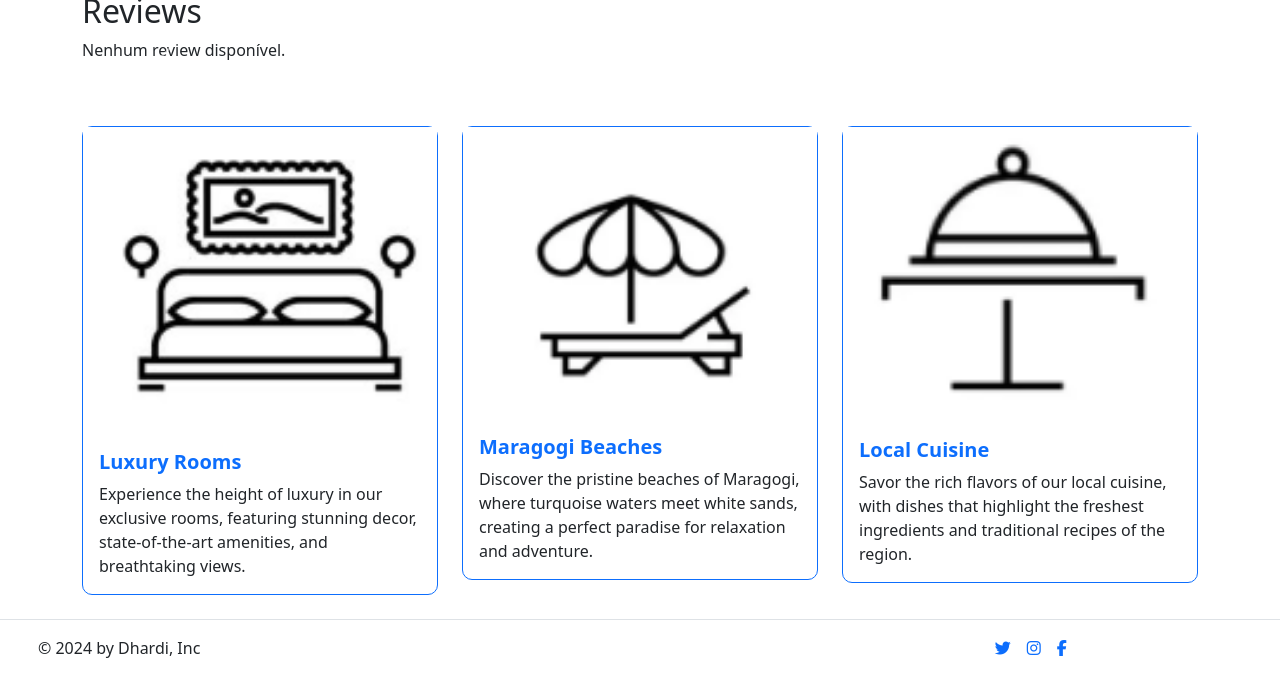
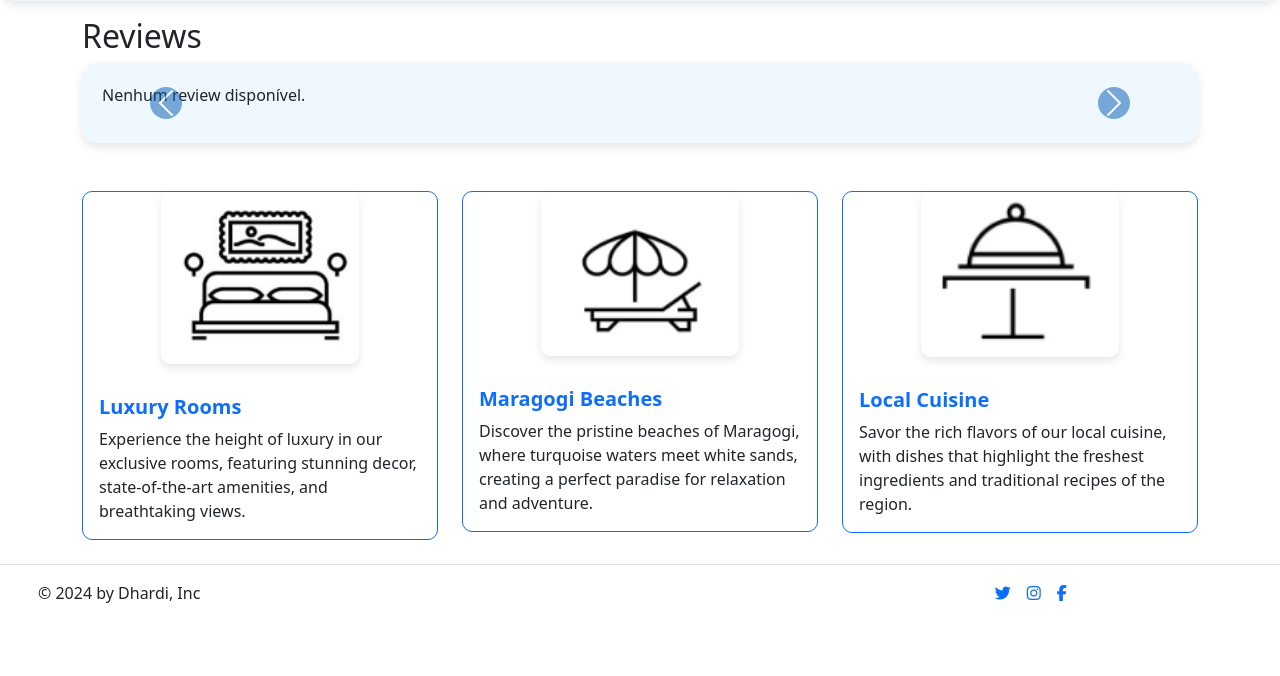
Before and after one commit to dhardi/hoteljeri, a Django app: page / in a window 1280 px wide. Shown: the part 616-1292 px from the top of the page. After the commit the page ends 1219 px from the top, so only its background shows below. Run offline with Django 4.2, Linux system fonts and the light colour scheme; data that the repository does not hold is empty; some libraries are stand-ins or nearby versions.

Commit message:
add style on land page

```diff
--- a/rooms/templates/rooms/index.html
+++ b/rooms/templates/rooms/index.html
@@ -122,7 +122,9 @@
   <div class="row">
     <div class="col-md-4">
       <div class="card">
-        <img src="{% static 'image/room.PNG' %}" class="card-img-top img-fluid" alt="Luxury Rooms">
+        <div class="image-container">
+          <img src="{% static 'image/room.PNG' %}" class="card-img-top custom-card-img" alt="Luxury Rooms">
+        </div>
         <div class="card-body">
           <h5 class="card-title">Luxury Rooms</h5>
           <p class="card-text">Experience the height of luxury in our exclusive rooms, featuring stunning decor, state-of-the-art amenities, and breathtaking views.</p>
@@ -131,7 +133,9 @@
     </div>
     <div class="col-md-4">
       <div class="card">
-        <img src="{% static 'image/beach.PNG' %}" class="card-img-top img-fluid" alt="Maragogi Beaches">
+        <div class="image-container">
+          <img src="{% static 'image/beach.PNG' %}" class="card-img-top custom-card-img" alt="Maragogi Beaches">
+        </div>
         <div class="card-body">
           <h5 class="card-title">Maragogi Beaches</h5>
           <p class="card-text">Discover the pristine beaches of Maragogi, where turquoise waters meet white sands, creating a perfect paradise for relaxation and adventure.</p>
@@ -140,7 +144,9 @@
     </div>
     <div class="col-md-4">
       <div class="card">
-        <img src="{% static 'image/resaurant.PNG' %}" class="card-img-top img-fluid" alt="Local Cuisine">
+        <div class="image-container">
+          <img src="{% static 'image/resaurant.PNG' %}" class="card-img-top custom-card-img" alt="Local Cuisine">
+        </div>
         <div class="card-body">
           <h5 class="card-title">Local Cuisine</h5>
           <p class="card-text">Savor the rich flavors of our local cuisine, with dishes that highlight the freshest ingredients and traditional recipes of the region.</p>
--- a/static/css/style.css
+++ b/static/css/style.css
@@ -50,3 +50,65 @@
     color: #0b5ed7;
     text-decoration: underline;
 }
+
+.custom-card-img {
+    width: 56%;
+    max-height: 200px; /* Limita a altura máxima da imagem */
+    object-fit: cover; /* Garante que a imagem se ajuste ao contêiner sem distorção */
+    border-radius: 10px; /* Bordas arredondadas */
+    box-shadow: 0 4px 8px rgba(0, 0, 0, 0.1); /* Sombra sutil */
+    margin-bottom: 15px; /* Espaço entre a imagem e o conteúdo do cartão */
+    transition: transform 0.3s ease, box-shadow 0.3s ease; /* Efeitos de transição para hover */
+}
+
+.custom-card-img:hover {
+    transform: scale(1.05); /* Aumenta um pouco o tamanho no hover */
+    box-shadow: 0 8px 16px rgba(0, 0, 0, 0.2); /* Sombra mais intensa no hover */
+}
+
+.image-container {
+    display: flex;
+    justify-content: center; /* Centraliza horizontalmente */
+    align-items: center; /* Centraliza verticalmente */
+}
+
+/*carousel*/
+
+.carousel {
+    position: relative;
+    background-color: #f0f8ff; /* Fundo azul claro */
+    padding: 20px; /* Espaçamento ao redor do carrossel */
+    border-radius: 15px; /* Bordas arredondadas no contêiner do carrossel */
+    box-shadow: 0 4px 10px rgba(0, 0, 0, 0.1); /* Sombra sutil para o contêiner */
+}
+
+.carousel-inner {
+    border-radius: 15px; /* Bordas arredondadas nas imagens */
+    overflow: hidden; /* Garante que as bordas arredondadas sejam aplicadas corretamente */
+}
+
+.carousel-item img {
+    border-radius: 15px; /* Bordas arredondadas nas imagens */
+}
+
+.carousel-caption {
+    background: rgba(255, 255, 255, 0.8); /* Fundo branco semi-transparente */
+    padding: 10px; /* Espaçamento interno para o texto */
+    border-radius: 10px; /* Bordas arredondadas no texto */
+    color: #0056b3; /* Cor do texto azul escuro */
+}
+
+.carousel-control-prev-icon,
+.carousel-control-next-icon {
+    background-color: #0056b3; /* Ícones de controle com fundo azul escuro */
+    border-radius: 50%; /* Ícones redondos */
+    padding: 10px; /* Tamanho dos ícones */
+}
+
+.carousel-indicators [data-bs-target] {
+    background-color: #0056b3; /* Cor azul escuro para os indicadores */
+}
+
+.carousel-indicators .active {
+    background-color: #fff; /* Cor branca para o indicador ativo */
+}
```
Lines whose indentation alone changed are shown as unchanged.
